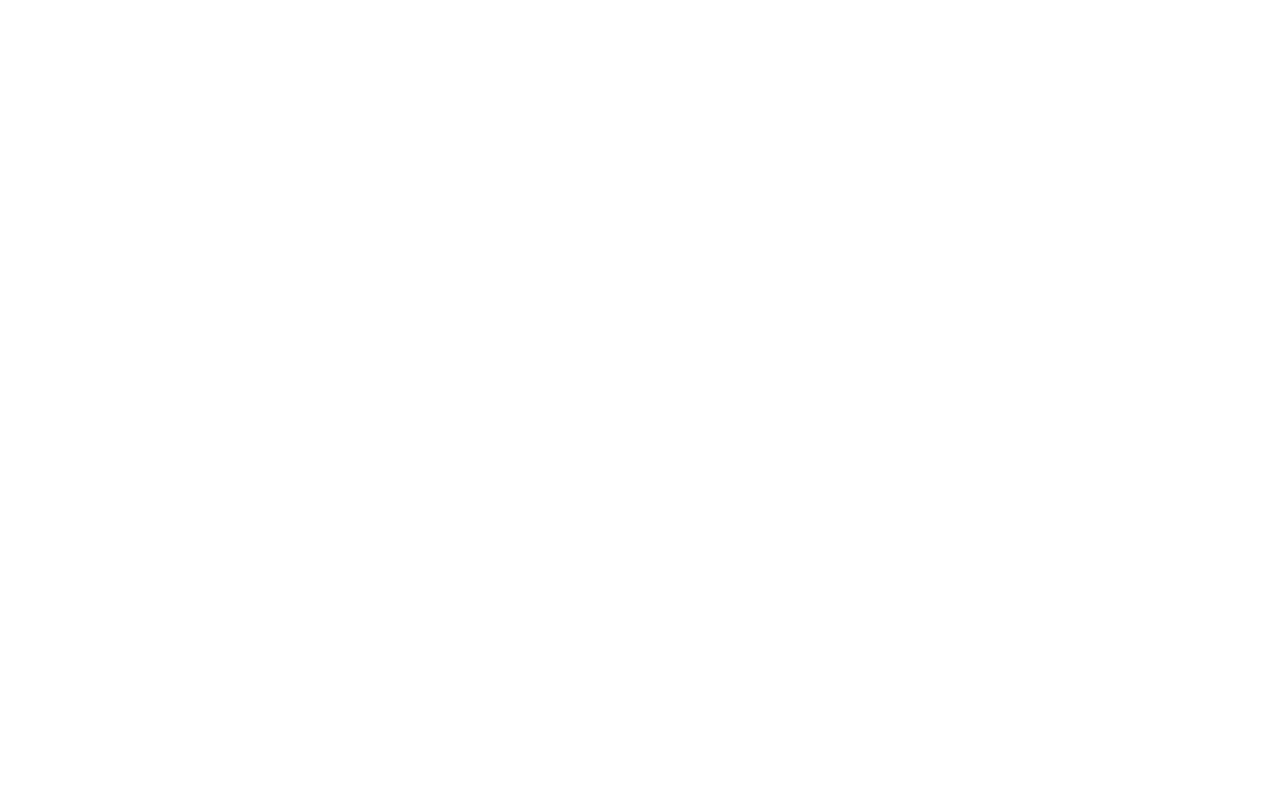
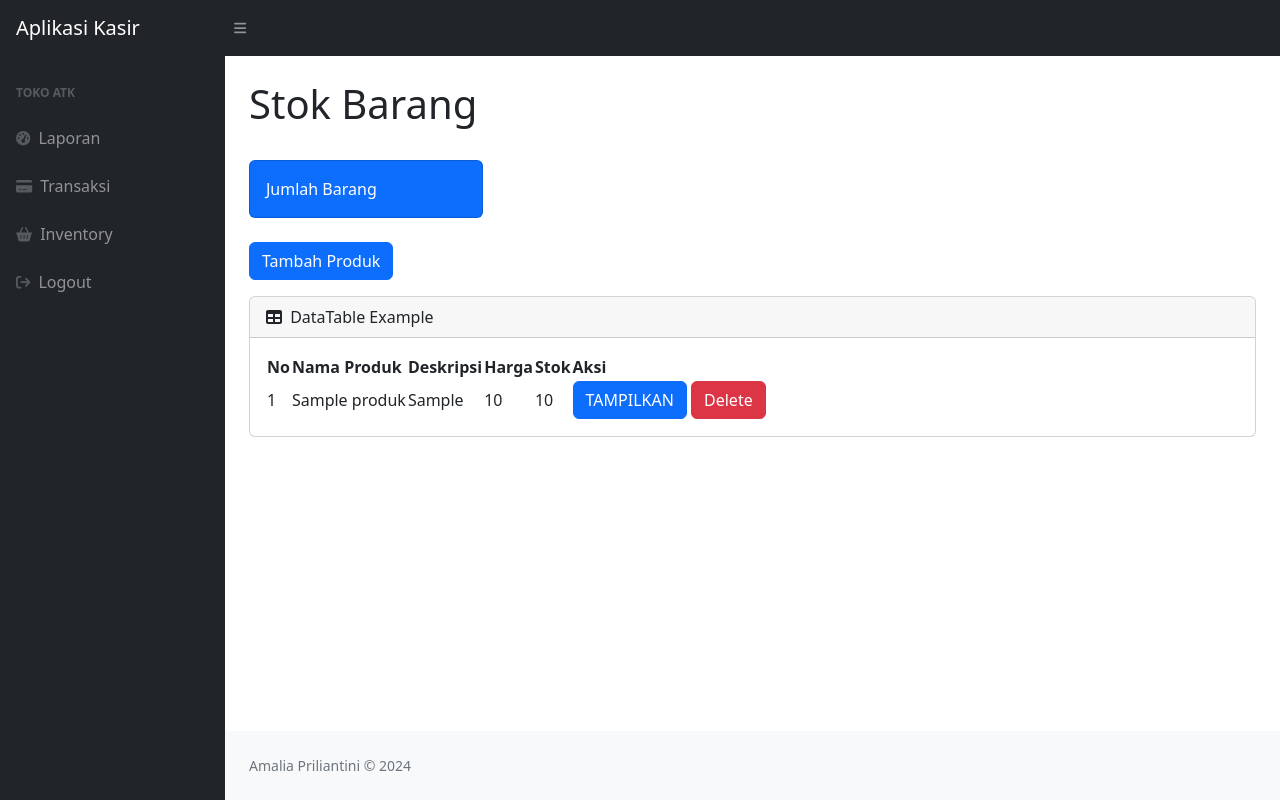
Before and after one commit to aamaaliaa/WEB-2-kasir, a PHP site: page /stok.php in a window 1280 px wide. Before the commit the page is empty. Run offline with PHP 8.4, Linux system fonts and the light colour scheme; tables that the repository leaves empty hold one stand-in row (values such as "Sample post"); some libraries are stand-ins or nearby versions.

Commit message:
tutorial ke-2

```diff
--- a/function.php
+++ b/function.php
@@ -3,12 +3,7 @@
 session_start();
 
 // Koneksi ke database
-// $host = 'localhost';
-// $username = 'root';
-// $password = '';
-// $database = 'kasir';
 $koneksi = mysqli_connect('localhost', 'root', '', 'kasir');
-
 
 // Periksa koneksi
 if (!$koneksi) {
@@ -16,19 +11,18 @@ if (!$koneksi) {
 }
 
 // Proses login
-if(isset($_POST['login'])){
+if (isset($_POST['login'])) {
     // Ambil data dari form
     $username = $_POST['username'];
     $password = $_POST['password'];
 
     // Query untuk memeriksa keberadaan pengguna
-    $check = mysqli_query($koneksi, "SELECT * FROM user WHERE username ='$username' AND password = '$password'");
+    $check = mysqli_query($koneksi, "SELECT * FROM user WHERE username = '$username' AND password = '$password'");
     $hitung = mysqli_num_rows($check);
 
     // Periksa hasil query
-    if($hitung > 0){
+    if ($hitung > 0) {
         // Jika data ditemukan, set session login dan arahkan ke halaman index.php
-        session_start();
         $_SESSION['login'] = true;
         header('location: index.php');
         exit();
@@ -37,4 +31,21 @@ if(isset($_POST['login'])){
         echo '<script>alert("Username atau password salah");</script>';
     }
 }
+
+if (isset($_POST['tambah'])) {
+    // deskripsi initial variabel
+    $nama_produk = $_POST['nama_produk'];
+    $deskripsi = $_POST['deskripsi'];
+    $harga = $_POST['harga'];
+    $stok = $_POST['stok'];
+
+    $insert_produk = mysqli_query($koneksi, "INSERT INTO produk (nama_produk, deskripsi, harga, stok) VALUES ('$nama_produk', '$deskripsi', '$harga', '$stok')");
+
+    if ($insert_produk) {
+        header('location: stok.php');
+    } else {
+        // Jika data tidak ditemukan, tampilkan pesan kesalahan
+        echo '<script>alert("Gagal Tambah Produk");</script>';
+    }
+}
 ?>
--- a/index.php
+++ b/index.php
@@ -10,6 +10,9 @@
         <link href="https://cdn.jsdelivr.net/npm/simple-datatables@7.1.2/dist/style.min.css" rel="stylesheet" />
         <link href="css/styles.css" rel="stylesheet" />
         <script src="https://use.fontawesome.com/releases/v6.3.0/js/all.js" crossorigin="anonymous"></script>
+
+        <link href="assets/img/start.png" rel="icon">
+
     </head>
     <body class="sb-nav-fixed">
         <nav class="sb-topnav navbar navbar-expand navbar-dark bg-dark">
@@ -20,6 +23,7 @@
             <!-- Navbar Search-->
 
             <!-- Navbar-->
+
 
         </nav>
         <div id="layoutSidenav">
@@ -160,7 +164,6 @@
         <button type="button" class="btn btn-default" data-dismiss="modal">Close</button>
       </div>
     </div>
-
   </div>
 </div>
 </html>
--- a/stok.php
+++ b/stok.php
@@ -0,0 +1,181 @@
+<?php
+require 'function.php';
+$barang = mysqli_query($koneksi, "SELECT * FROM produk");
+?>
+<!DOCTYPE html>
+<html lang="en">
+<head>
+    <meta charset="utf-8" />
+    <meta http-equiv="X-UA-Compatible" content="IE=edge" />
+    <meta name="viewport" content="width=device-width, initial-scale=1, shrink-to-fit=no" />
+    <meta name="description" content="" />
+    <meta name="author" content="" />
+    <title>Aplikasi Kasir</title>
+    <link href="https://cdn.jsdelivr.net/npm/simple-datatables@7.1.2/dist/style.min.css" rel="stylesheet" />
+    <link href="css/styles.css" rel="stylesheet" />
+    <script src="https://use.fontawesome.com/releases/v6.3.0/js/all.js" crossorigin="anonymous"></script>
+    <link href="assets/img/start.png" rel="icon">
+</head>
+<body class="sb-nav-fixed">
+    <nav class="sb-topnav navbar navbar-expand navbar-dark bg-dark">
+        <!-- Navbar Brand-->
+        <a class="navbar-brand ps-3" href="index.html">Aplikasi Kasir</a>
+        <!-- Sidebar Toggle-->
+        <button class="btn btn-link btn-sm order-1 order-lg-0 me-4 me-lg-0" id="sidebarToggle" href="#!"><i class="fas fa-bars"></i></button>
+    </nav>
+    <div id="layoutSidenav">
+        <div id="layoutSidenav_nav">
+            <nav class="sb-sidenav accordion sb-sidenav-dark" id="sidenavAccordion">
+                <div class="sb-sidenav-menu">
+                    <div class="nav">
+                        <div class="sb-sidenav-menu-heading">Toko ATK</div>
+                        <a class="nav-link" href="index.php">
+                            <div class="sb-nav-link-icon"><i class="fas fa-tachometer-alt"></i></div>
+                            Laporan
+                        </a>
+                        <a class="nav-link" href="masuk.php">
+                            <div class="sb-nav-link-icon"><i class="fa fa-credit-card" aria-hidden="true"></i></div>
+                            Transaksi
+                        </a>
+                        <a class="nav-link" href="stok.php">
+                            <div class="sb-nav-link-icon"><i class="fa fa-shopping-basket" aria-hidden="true"></i></div>
+                            Inventory
+                        </a>
+                        <a class="nav-link" href="logout.php">
+                            <div class="sb-nav-link-icon"><i class="fa fa-sign-out" aria-hidden="true"></i></div>
+                            Logout
+                        </a>
+                    </div>
+                </div>
+            </nav>
+        </div>
+        <div id="layoutSidenav_content">
+            <main>
+                <div class="container-fluid px-4">
+                    <h1 class="mt-4">Stok Barang</h1>
+                    <ol class="breadcrumb mb-4"></ol>
+                    <div class="row">
+                        <div class="col-xl-3 col-md-6">
+                            <div class="card bg-primary text-white mb-4">
+                                <div class="card-body">Jumlah Barang</div>
+                            </div>
+                            <button type="button" class="btn btn-primary" data-bs-toggle="modal" data-bs-target="#myModal">Tambah Produk</button>
+                            <div class="continer mt-3"></div>
+                        </div>
+                    </div>
+                    <div class="card mb-4">
+                        <div class="card-header">
+                            <i class="fas fa-table me-1"></i>
+                            DataTable Example
+                        </div>
+                        <div class="card-body">
+                            <table id="datatablesSimple">
+                                <thead>
+                                    <tr>
+                                        <th>No</th>
+                                        <th>Nama Produk</th>
+                                        <th>Deskripsi</th>
+                                        <th>Harga</th>
+                                        <th>Stok</th>
+                                        <th>Aksi</th>
+                                    </tr>
+                                </thead>
+                                <tbody>
+                                    <?php $i = 1; ?>
+                                    <?php foreach ($barang as $brg) : ?>
+                                    <tr>
+                                        <td><?= $i; ?></td>
+                                        <td><?= $brg['nama_produk']; ?></td>
+                                        <td><?= $brg['deskripsi']; ?></td>
+                                        <td><?= $brg['harga']; ?></td>
+                                        <td><?= $brg['stok']; ?></td>
+                                        <td>
+                                            <a href="view.php?idp=<?= $brg['id_produk']; ?>" class="btn btn-primary" target="_blank">TAMPILKAN</a>
+                                            <button type="button" class="btn btn-danger" data-bs-toggle="modal" data-bs-target="#deleteModal<?= $brg['id_produk']; ?>">Delete</button>
+                                        </td>
+                                    </tr>
+                                    <?php $i++; ?>
+                                    <?php endforeach; ?>
+                                </tbody>
+                            </table>
+                        </div>
+                    </div>
+                </div>
+            </main>
+            <footer class="py-4 bg-light mt-auto">
+                <div class="container-fluid px-4">
+                    <div class="d-flex align-items-center justify-content-between small">
+                        <div class="text-muted">Amalia Priliantini &copy; 2024</div>
+                    </div>
+                </div>
+            </footer>
+        </div>
+    </div>
+
+    <!-- The Modal for Adding Products -->
+    <div class="modal fade" id="myModal" tabindex="-1" aria-labelledby="myModalLabel" aria-hidden="true">
+      <div class="modal-dialog">
+        <div class="modal-content">
+
+          <!-- Modal Header -->
+          <div class="modal-header">
+            <h4 class="modal-title" id="myModalLabel">Tambah Produk</h4>
+            <button type="button" class="btn-close" data-bs-dismiss="modal" aria-label="Close"></button>
+          </div>
+          <form method="POST">
+              <!-- Modal body -->
+              <div class="modal-body">
+                  <input type="text" name="nama_produk" class="form-control mt-3" placeholder="Nama Produk" required>
+                  <input type="text" name="deskripsi" class="form-control mt-3" placeholder="Deskripsi" required>
+                  <input type="number" name="harga" class="form-control mt-3" placeholder="Harga" required>
+                  <input type="number" name="stok" class="form-control mt-3" placeholder="Stok" required>
+              </div>
+
+              <!-- Modal footer -->
+              <div class="modal-footer">
+                  <button type="submit" class="btn btn-success" name="tambah">Simpan</button>
+                  <button type="button" class="btn btn-danger" data-bs-dismiss="modal">Tutup</button>
+              </div>
+          </form>
+        </div>
+      </div>
+    </div>
+
+    <?php foreach ($barang as $brg) : ?>
+    <!-- The Modal for Deleting Products -->
+    <div class="modal fade" id="deleteModal<?= $brg['id_produk']; ?>" tabindex="-1" aria-labelledby="deleteModalLabel" aria-hidden="true">
+      <div class="modal-dialog">
+        <div class="modal-content">
+
+          <!-- Modal Header -->
+          <div class="modal-header">
+            <h4 class="modal-title" id="deleteModalLabel">Hapus Produk</h4>
+            <button type="button" class="btn-close" data-bs-dismiss="modal" aria-label="Close"></button>
+          </div>
+          <form method="POST" action="delete.php">
+              <!-- Modal body -->
+              <div class="modal-body">
+                  Apakah Anda yakin ingin menghapus produk <b><?= $brg['nama_produk']; ?></b>?
+                  <input type="hidden" name="id_produk" value="<?= $brg['id_produk']; ?>">
+              </div>
+
+              <!-- Modal footer -->
+              <div class="modal-footer">
+                  <button type="submit" class="btn btn-danger" name="delete">Hapus</button>
+                  <button type="button" class="btn btn-secondary" data-bs-dismiss="modal">Tutup</button>
+              </div>
+          </form>
+        </div>
+      </div>
+    </div>
+    <?php endforeach; ?>
+
+    <script src="https://cdn.jsdelivr.net/npm/bootstrap@5.2.3/dist/js/bootstrap.bundle.min.js" crossorigin="anonymous"></script>
+    <script src="js/scripts.js"></script>
+    <script src="https://cdnjs.cloudflare.com/ajax/libs/Chart.js/2.8.0/Chart.min.js" crossorigin="anonymous"></script>
+    <script src="assets/demo/chart-area-demo.js"></script>
+    <script src="assets/demo/chart-bar-demo.js"></script>
+    <script src="https://cdn.jsdelivr.net/npm/simple-datatables@7.1.2/dist/umd/simple-datatables.min.js" crossorigin="anonymous"></script>
+    <script src="js/datatables-simple-demo.js"></script>
+</body>
+</html>
```
Also changed, not shown: assets/img/error-404-monochrome.svg (deleted), assets/img/start.png (added).
